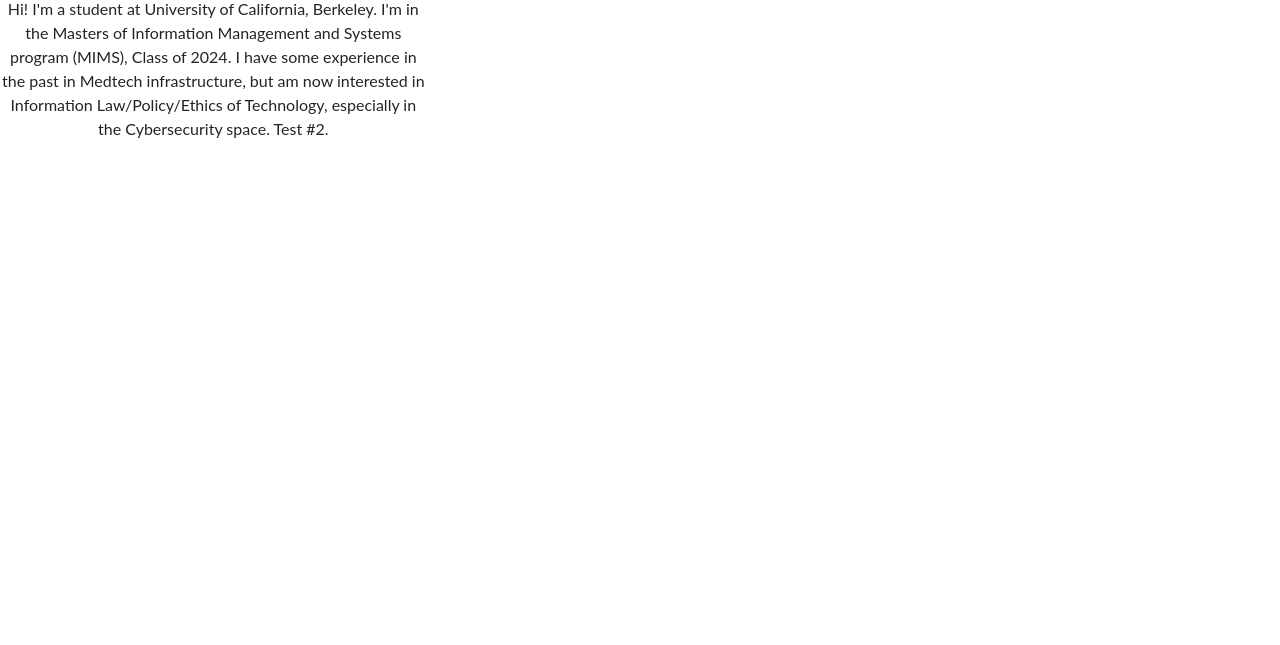
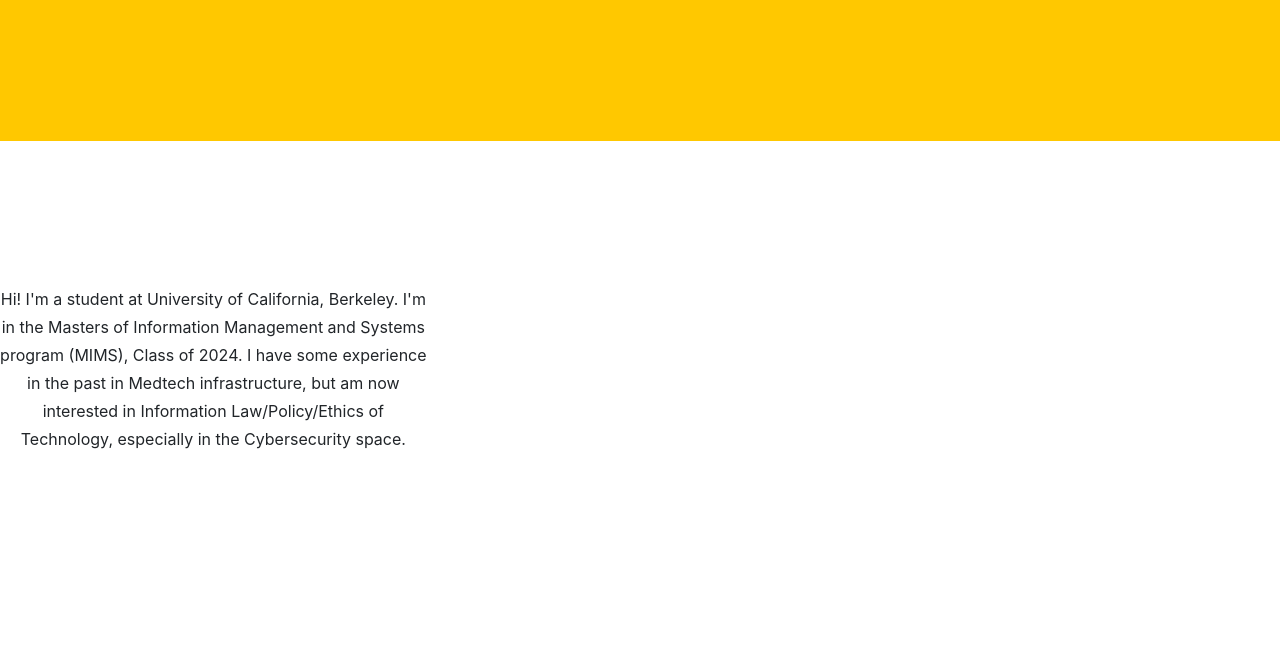
Before and after one commit to compact-disc/drakedwhite.github.io, a plain HTML site: page index.html in a window 1280 px wide. Shown: the part 439-1084 px from the top of the page. Before the commit the page ends 800 px from the top, so only its background shows below. Drawn offline with Linux system fonts and the light colour scheme.

Commit message:
editing css style

```diff
--- a/index.html
+++ b/index.html
@@ -1,7 +1,7 @@
 <!DOCTYPE HTML>
 <html>
     <header>
-        <link rel="stylesheet" href="style.css">
+        <link rel="stylesheet" href="Example_CSS_Style Templates/style1.css">
         <link rel="stylesheet" href="table_style.css">
         <title>Drake White</title>
     </header>
@@ -41,8 +41,6 @@
                     Management and Systems program (MIMS), Class of 2024. I have some experience in the past in
                     Medtech infrastructure, but am now interested in Information Law/Policy/Ethics of Technology,
                     especially in the Cybersecurity space.
-
-                    Test #2.
                 </p>
             </div>
         </section>
```
